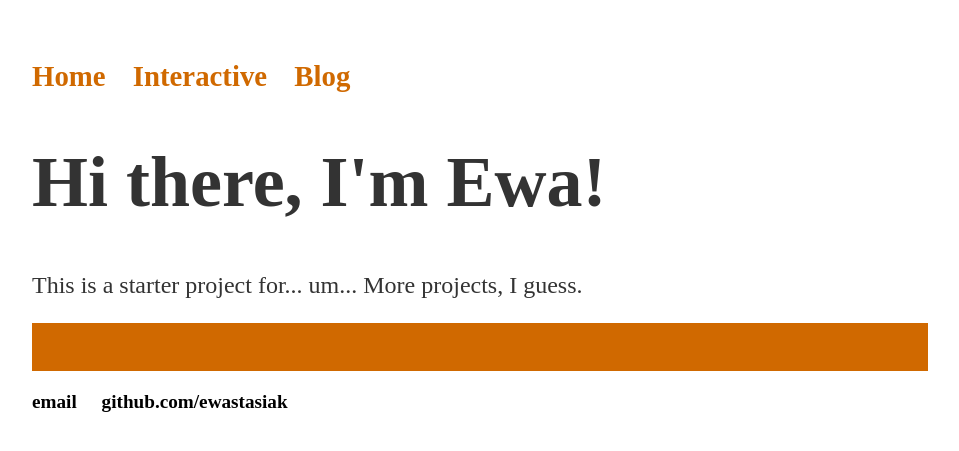
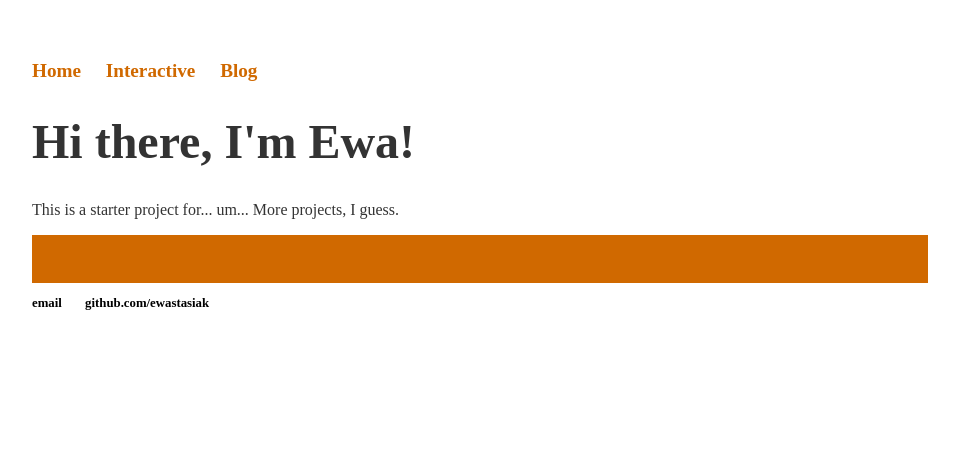
Before and after one commit to ewastasiak/Showcase, a Jekyll site: the page built from index.html, in a window 1280 px wide. Shown: the top 451 px of the page, without its empty margins (160-1119 px from the left). Built offline with Jekyll 4.4.1, drawn with Linux system fonts in a browser that asks for light colours.

Commit message:
Change styles

```diff
--- a/css/main.css
+++ b/css/main.css
@@ -2,8 +2,6 @@ body {
     margin: 60px auto;
     width: 70%;
 	color: #333;
-	font-size: 1.5em;
-	line-height: 1.4.em;
 }
 
 nav {
```
